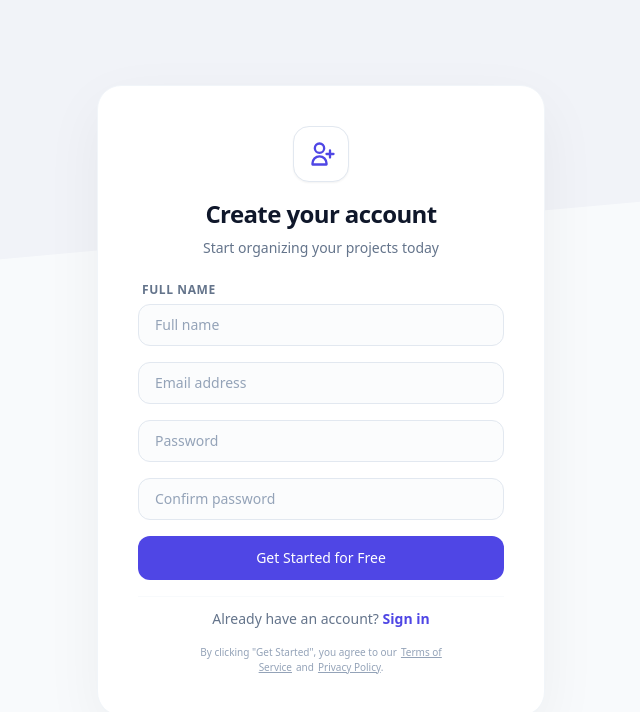
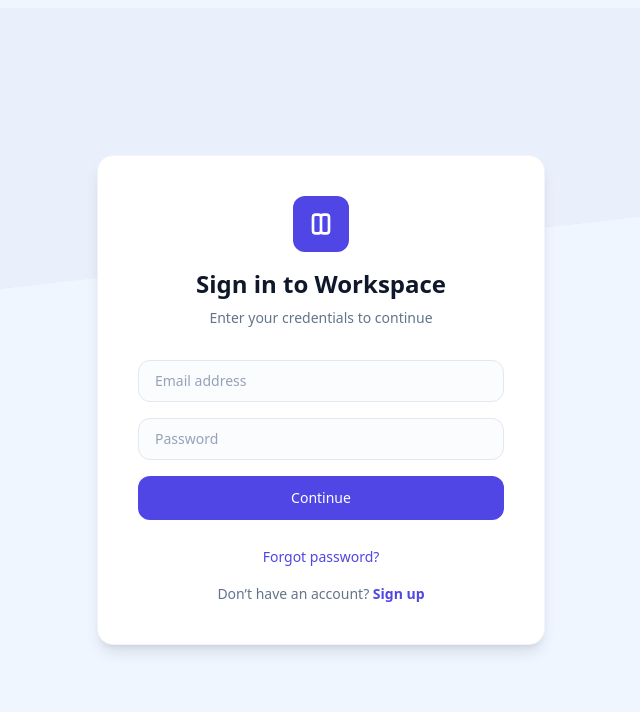
Before and after one commit to Thatikondapooja/trello_app_cfrontend-, a React (Create React App) app: page / in a window 1280 px wide. Shown: the top 712 px of the page, without its empty margins (319-959 px from the left). Built offline with nearby package versions, Linux system fonts and the light colour scheme; no server answers.

Commit message:
route change

```diff
--- a/src/routes/AppRoutes.tsx
+++ b/src/routes/AppRoutes.tsx
@@ -12,8 +12,8 @@
     return (
         <BrowserRouter>
             <Routes>
-                <Route path="/login" element={<Login />} />
-                <Route path="/" element={<Signup />} />
+                <Route path="/" element={<Login />} />
+                <Route path="/Signup" element={<Signup />} />
                 <Route
                     path="/dashboard"
                     element={
```
